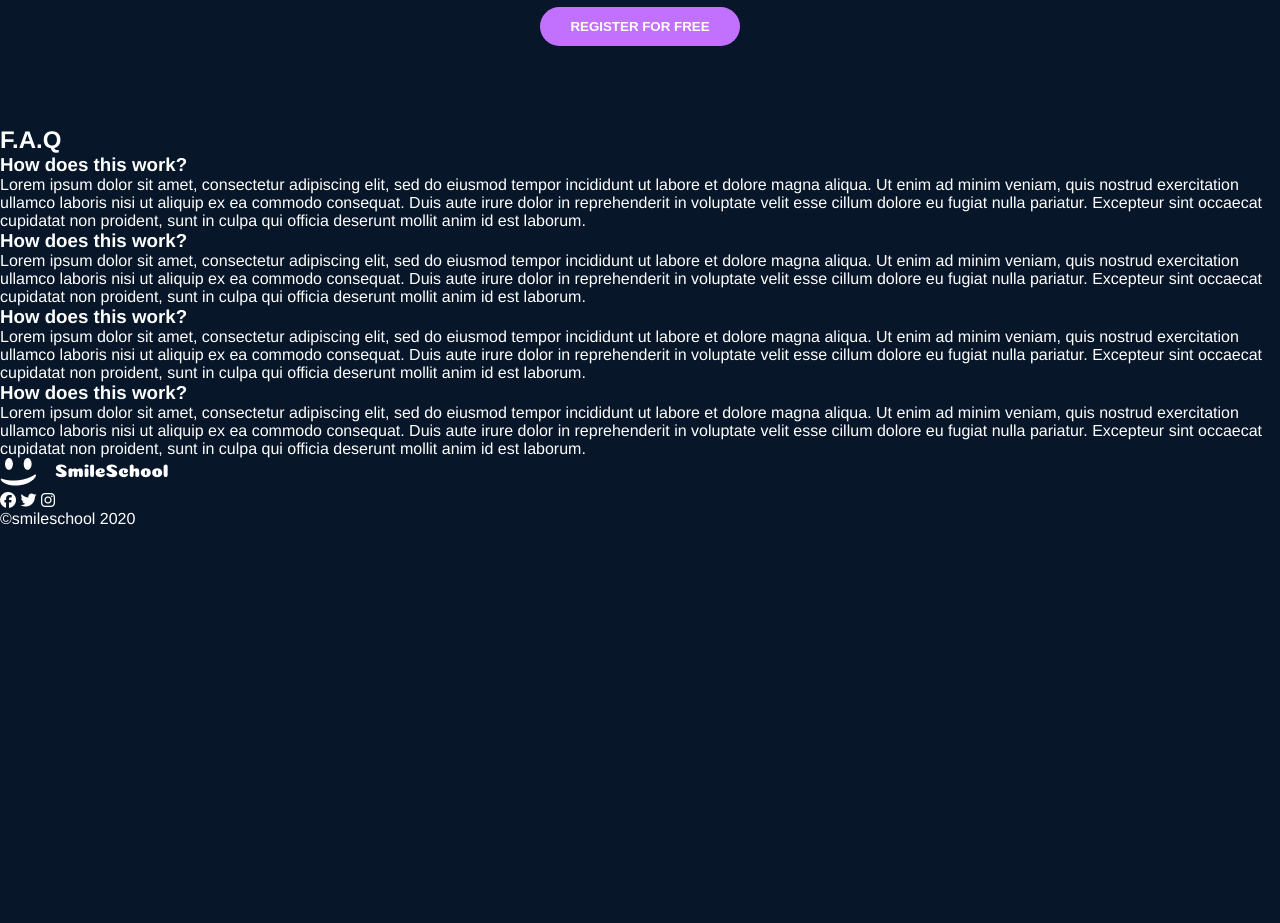
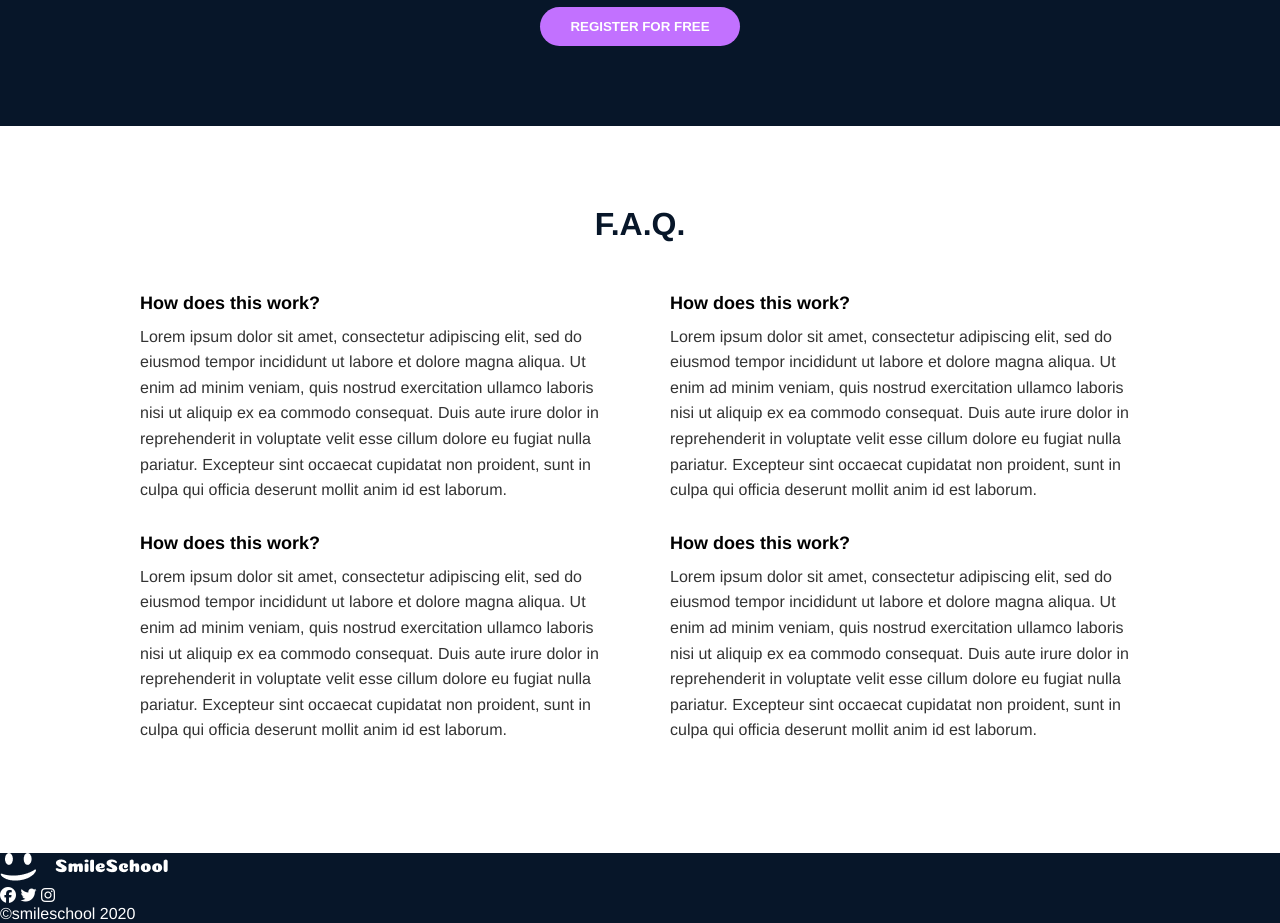
Before and after one commit to ishimwejonathan/alx_html_css, a plain HTML site: page css_advanced/index.html in a window 1280 px wide. Shown: the part 3000-3923 px from the top of the page. Before the commit the page ends 3528 px from the top, so only its background shows below. Drawn offline with Linux system fonts and the light colour scheme.

Commit message:
Add FAQ section

```diff
--- a/css_advanced/index.html
+++ b/css_advanced/index.html
@@ -164,39 +164,33 @@
   </div>
   <button class="register-btn">REGISTER FOR FREE</button>
 </section>
-
-        <section>
-            <h2>F.A.Q</h2>
-            <div>
-                <div>
-                    <div>
+<section class="faq">
+  <h2>F.A.Q.</h2>
+  <div class="faq-columns">
+    <div class="faq-column">
+      <div class="faq-item">
         <h3>How does this work?</h3>
+        <p>Lorem ipsum dolor sit amet, consectetur adipiscing elit, sed do eiusmod tempor incididunt ut labore et dolore magna aliqua. Ut enim ad minim veniam, quis nostrud exercitation ullamco laboris nisi ut aliquip ex ea commodo consequat. Duis aute irure dolor in reprehenderit in voluptate velit esse cillum dolore eu fugiat nulla pariatur. Excepteur sint occaecat cupidatat non proident, sunt in culpa qui officia deserunt mollit anim id est laborum.</p>
       </div>
-                    <div>
-                        Lorem ipsum dolor sit amet, consectetur adipiscing elit, sed do eiusmod tempor incididunt ut labore et dolore magna aliqua. Ut enim ad minim veniam, quis nostrud exercitation ullamco laboris nisi ut aliquip ex ea commodo consequat. Duis aute irure dolor in reprehenderit in voluptate velit esse cillum dolore eu fugiat nulla pariatur. Excepteur sint occaecat cupidatat non proident, sunt in culpa qui officia deserunt mollit anim id est laborum.
-                    </div>
-
-                    <div>
+      <div class="faq-item">
         <h3>How does this work?</h3>
-                    </div>
-                    <div>
-                        Lorem ipsum dolor sit amet, consectetur adipiscing elit, sed do eiusmod tempor incididunt ut labore et dolore magna aliqua. Ut enim ad minim veniam, quis nostrud exercitation ullamco laboris nisi ut aliquip ex ea commodo consequat. Duis aute irure dolor in reprehenderit in voluptate velit esse cillum dolore eu fugiat nulla pariatur. Excepteur sint occaecat cupidatat non proident, sunt in culpa qui officia deserunt mollit anim id est laborum.
+        <p>Lorem ipsum dolor sit amet, consectetur adipiscing elit, sed do eiusmod tempor incididunt ut labore et dolore magna aliqua. Ut enim ad minim veniam, quis nostrud exercitation ullamco laboris nisi ut aliquip ex ea commodo consequat. Duis aute irure dolor in reprehenderit in voluptate velit esse cillum dolore eu fugiat nulla pariatur. Excepteur sint occaecat cupidatat non proident, sunt in culpa qui officia deserunt mollit anim id est laborum.</p>
       </div>
     </div>
-                <div>
-                    <div>
+    <div class="faq-column">
+      <div class="faq-item">
         <h3>How does this work?</h3>
+        <p>Lorem ipsum dolor sit amet, consectetur adipiscing elit, sed do eiusmod tempor incididunt ut labore et dolore magna aliqua. Ut enim ad minim veniam, quis nostrud exercitation ullamco laboris nisi ut aliquip ex ea commodo consequat. Duis aute irure dolor in reprehenderit in voluptate velit esse cillum dolore eu fugiat nulla pariatur. Excepteur sint occaecat cupidatat non proident, sunt in culpa qui officia deserunt mollit anim id est laborum.</p>
       </div>
-                    <div>
-                        Lorem ipsum dolor sit amet, consectetur adipiscing elit, sed do eiusmod tempor incididunt ut labore et dolore magna aliqua. Ut enim ad minim veniam, quis nostrud exercitation ullamco laboris nisi ut aliquip ex ea commodo consequat. Duis aute irure dolor in reprehenderit in voluptate velit esse cillum dolore eu fugiat nulla pariatur. Excepteur sint occaecat cupidatat non proident, sunt in culpa qui officia deserunt mollit anim id est laborum.
-                    </div>
-                    <div>
+      <div class="faq-item">
         <h3>How does this work?</h3>
-                    </div>
-                    <div>
-                        Lorem ipsum dolor sit amet, consectetur adipiscing elit, sed do eiusmod tempor incididunt ut labore et dolore magna aliqua. Ut enim ad minim veniam, quis nostrud exercitation ullamco laboris nisi ut aliquip ex ea commodo consequat. Duis aute irure dolor in reprehenderit in voluptate velit esse cillum dolore eu fugiat nulla pariatur. Excepteur sint occaecat cupidatat non proident, sunt in culpa qui officia deserunt mollit anim id est laborum.
+        <p>Lorem ipsum dolor sit amet, consectetur adipiscing elit, sed do eiusmod tempor incididunt ut labore et dolore magna aliqua. Ut enim ad minim veniam, quis nostrud exercitation ullamco laboris nisi ut aliquip ex ea commodo consequat. Duis aute irure dolor in reprehenderit in voluptate velit esse cillum dolore eu fugiat nulla pariatur. Excepteur sint occaecat cupidatat non proident, sunt in culpa qui officia deserunt mollit anim id est laborum.</p>
       </div>
     </div>
+  </div>
+</section>
+
+</section>
  </div>
         </section>
     </main>
--- a/css_advanced/styles.css
+++ b/css_advanced/styles.css
@@ -295,3 +295,46 @@ body {
 .register-btn:hover {
   background-color: #a94de5;
 }
+.faq {
+  padding: 80px 20px;
+  background-color: #fff;
+  text-align: center;
+}
+
+.faq h2 {
+  font-size: 32px;
+  color: #071629;
+  font-weight: bold;
+  margin-bottom: 50px;
+}
+
+.faq-columns {
+  display: flex;
+  justify-content: center;
+  gap: 60px;
+  flex-wrap: wrap;
+  max-width: 1000px;
+  margin: 0 auto;
+  text-align: left;
+}
+
+.faq-column {
+  flex: 1;
+  min-width: 300px;
+}
+
+.faq-item {
+  margin-bottom: 30px;
+}
+
+.faq-item h3 {
+  font-size: 18px;
+  color: #000000;
+  margin-bottom: 10px;
+}
+
+.faq-item p {
+  font-size: 16px;
+  color: #333;
+  line-height: 1.6;
+}
```
Lines whose indentation alone changed are shown as unchanged.
